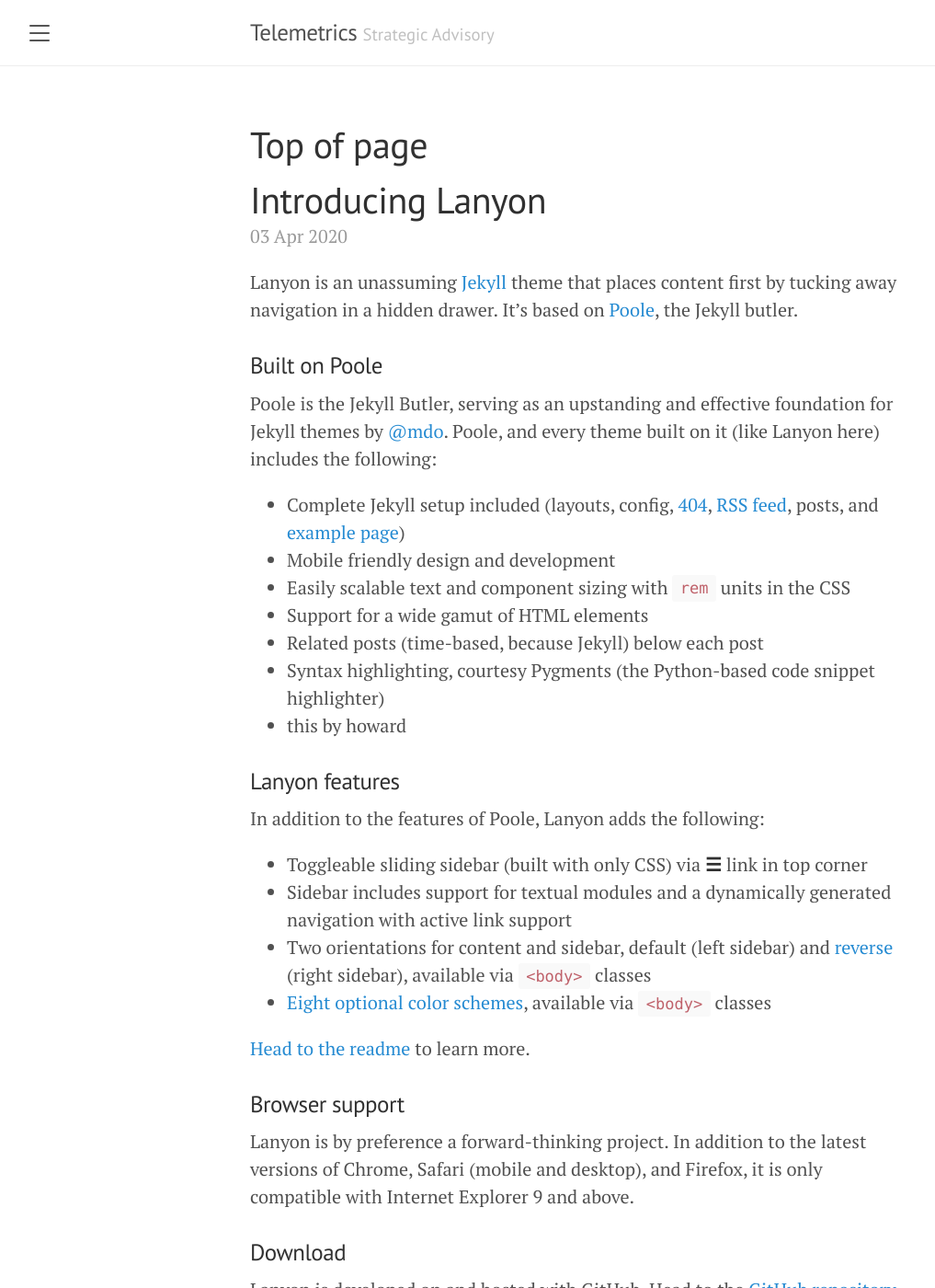
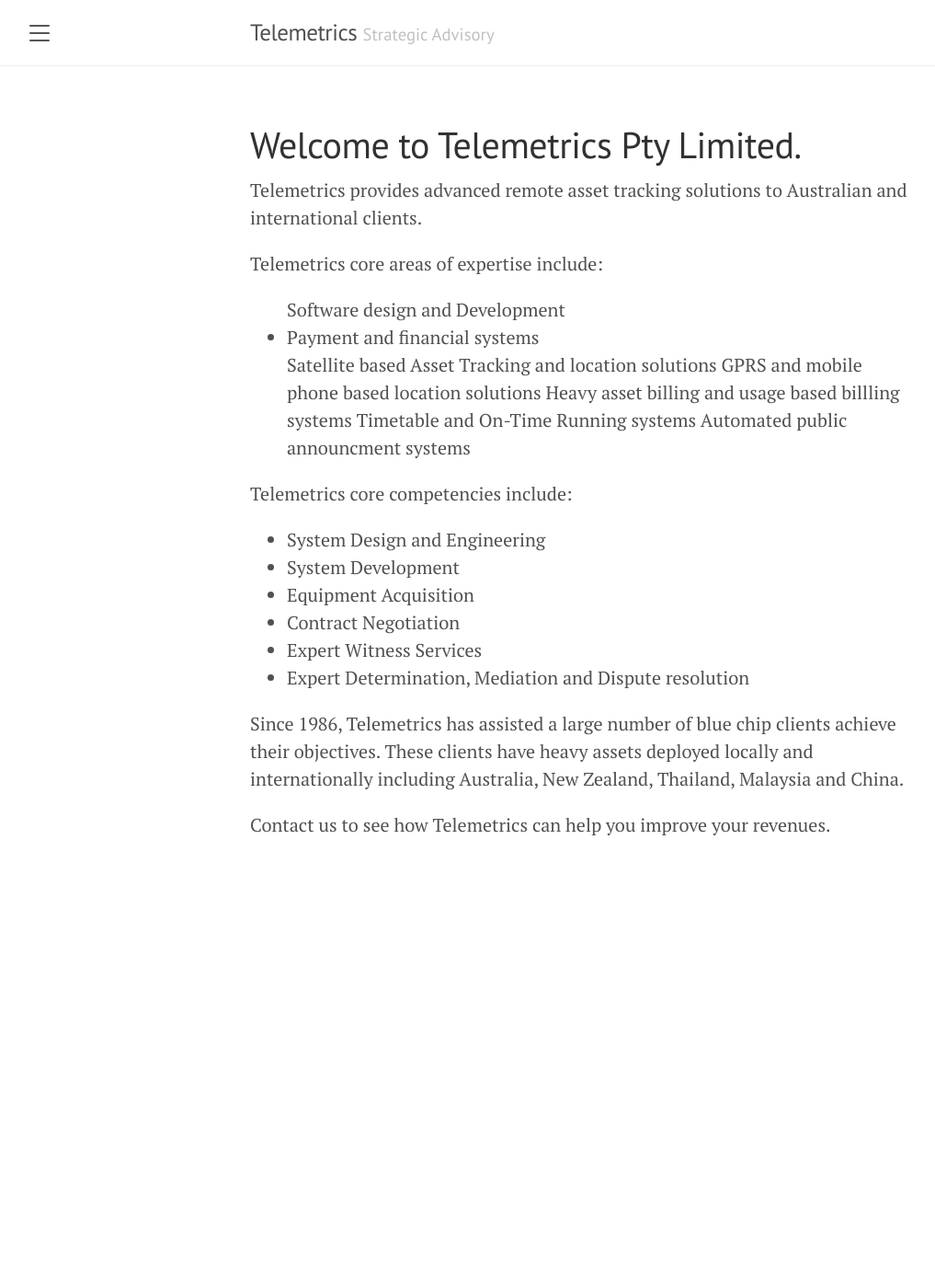
Before and after one commit to hjelliott/hjelliott.github.io, a Jekyll site: the page built from index.html, in a window 1280 px wide and 1400 px high. Shown: the whole window at 92% size, without its empty margins (8-1025 px from the left). Built offline with Jekyll 4.4.1, drawn with Linux system fonts in a browser that asks for light colours; the list of posts is cut into pages by our own code; some of the changed text lies outside the part shown.

Commit message:
updates to secondary pages

```diff
--- a/about.md
+++ b/about.md
@@ -3,27 +3,10 @@
 title: About
 ---
 
-<p class="message">
-  Hey there! This page is included as an example. Feel free to customize it for your own use upon downloading. Carry on!
-</p>
+## Corporate Profile
 
-In the novel, *The Strange Case of Dr. Jeykll and Mr. Hyde*, Mr. Poole is Dr. Jekyll's virtuous and loyal butler. Similarly, Poole is an upstanding and effective butler that helps you build Jekyll themes. It's made by [@mdo](https://twitter.com/mdo).
+Telemetrics Pty Ltd is an independent management and technology consultancy based in Sydney, Australia.
 
-There are currently two themes built on Poole:
+Telemetrics was founded in 1986 to address the needs of large corporate Service Providers and their suppliers in Product Development, Strategic Market Development, Contract Negotiation, Expert Witness and General Management Consulting.
 
-* [Hyde](http://hyde.getpoole.com)
-* [Lanyon](http://lanyon.getpoole.com)
-
-Learn more and contribute on [GitHub](https://github.com/poole).
-
-## Setup
-
-Some fun facts about the setup of this project include:
-
-* Built for [Jekyll](https://jekyllrb.com)
-* Developed on GitHub and hosted for free on [GitHub Pages](https://pages.github.com)
-* Coded with [Atom](https://atom.io)
-
-Have questions or suggestions? Feel free to [open an issue on GitHub](https://github.com/poole/issues/new) or [ask me on Twitter](https://twitter.com/mdo).
-
-Thanks for reading!
+Telemetrics' head office is in Kirribilli on Sydney's lower north shore.
--- a/index.html
+++ b/index.html
@@ -3,36 +3,32 @@
 title: Home
 ---
 
-<h1>Top of page</h1>
-<div class="posts">
-  {% for post in paginator.posts %}
-  <div class="post">
-    <h1 class="post-title">
-      <a href="{{ post.url | absolute_url }}">
-        {{ post.title }}
-      </a>
-    </h1>
+<h1>Welcome to Telemetrics Pty Limited.</h1>
 
-    <span class="post-date">{{ post.date | date_to_string }}</span>
+<p>Telemetrics provides advanced remote asset tracking solutions to Australian and international clients.</p>
 
-    {{ post.content }}
-  </div>
-  {% endfor %}
-</div>
+<p>Telemetrics core areas of expertise include:</p>
 
-<div class="pagination">
-  {% if paginator.next_page %}
-    <a class="pagination-item older" href="{{ paginator.next_page_path | absolute_url }}">Older</a>
-  {% else %}
-    <span class="pagination-item older">Older</span>
-  {% endif %}
-  {% if paginator.previous_page %}
-    {% if paginator.page == 2 %}
-      <a class="pagination-item newer" href="{{ '/' | absolute_url }}">Newer</a>
-    {% else %}
-      <a class="pagination-item newer" href="{{ paginator.previous_page_path | absolute_url }}">Newer</a>
-    {% endif %}
-  {% else %}
-    <span class="pagination-item newer">Newer</span>
-  {% endif %}
-</div>
+<ul>Software design and Development
+<li>Payment and financial systems</li>
+Satellite based Asset Tracking and location solutions</li>
+GPRS and mobile phone based location solutions</li>
+Heavy asset billing and usage based billling systems</li>
+Timetable and On-Time Running systems</li>
+Automated public announcment systems</li>
+</ul>
+<p>Telemetrics core competencies include:</p>
+
+<ul>
+<li>System Design and Engineering</li>
+<li>System Development</li>
+<li>Equipment Acquisition</li>
+<li>Contract Negotiation</li>
+<li>Expert Witness Services</li>
+<li>Expert Determination, Mediation and Dispute resolution</li>
+</ul>
+<p>Since 1986, Telemetrics has assisted a large number of blue chip clients achieve their objectives. These clients have heavy assets deployed locally and internationally including Australia, New Zealand, Thailand, Malaysia and China.
+</p>
+
+<p>Contact us to see how Telemetrics can help you improve your revenues.
+</p>
```
Also changed, not shown: services.md (added, +16 -0 lines).
